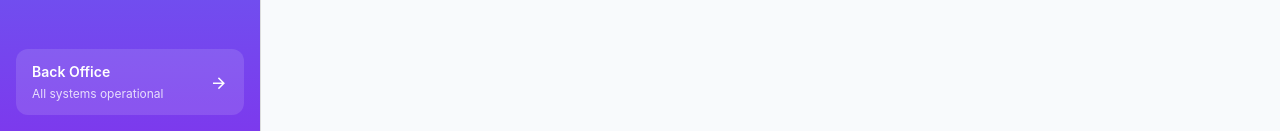
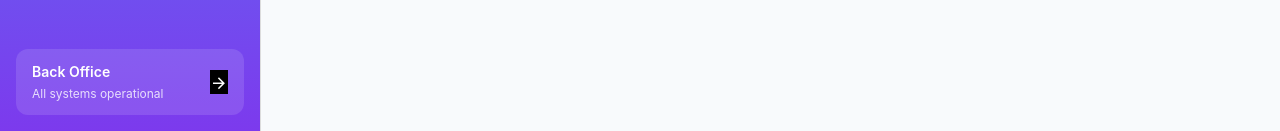
Before and after one commit to fushiyin/smart, a Vue app: page /home in a window 1280 px wide. Shown: the part 669-800 px from the top of the page. Built offline with nearby package versions, Linux system fonts and the light colour scheme.

Commit message:
new layout

```diff
--- a/package.json
+++ b/package.json
@@ -24,15 +24,18 @@
     "@vitejs/plugin-vue": "^6.0.1",
     "@vitejs/plugin-vue-jsx": "^5.1.1",
     "@vue/eslint-config-prettier": "^10.2.0",
+    "autoprefixer": "^10.4.22",
     "eslint": "^9.37.0",
     "eslint-plugin-vue": "~10.5.0",
     "globals": "^16.4.0",
+    "postcss": "^8.5.6",
     "prettier": "3.6.2",
     "sass": "^1.93.2",
     "sass-loader": "^16.0.6",
+    "tailwindcss": "^4.1.17",
     "vite": "^7.1.11",
     "vite-plugin-vue-devtools": "^8.0.3",
     "vite-plugin-vuetify": "^2.1.2",
-    "vuetify": "^3.10.8"
+    "vuetify": "^3.10.11"
   }
 }
--- a/src/views/users/components/AppSidebarPC.vue
+++ b/src/views/users/components/AppSidebarPC.vue
@@ -15,7 +15,7 @@
                     <div class="status-title">Back Office</div>
                     <div class="status-desc">All systems operational</div>
                 </div>
-                <button class="p-2">
+                <button class="p-2 rounded-full bg-black">
                     <v-icon size="18" color="white">mdi-arrow-right</v-icon>
                 </button>
             </div>
```
Also changed, not shown: 1 other file (tests, documents, lock files or other folders).
